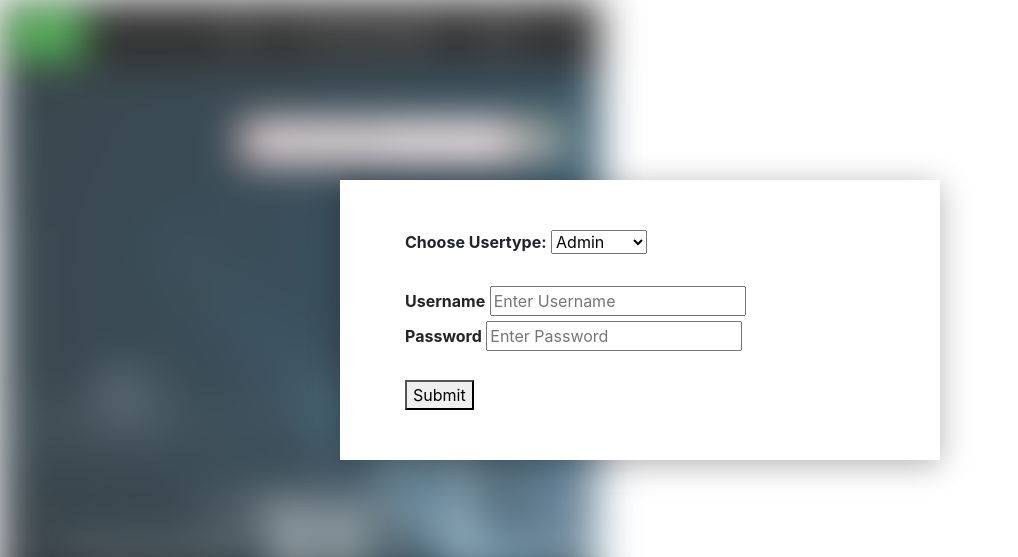
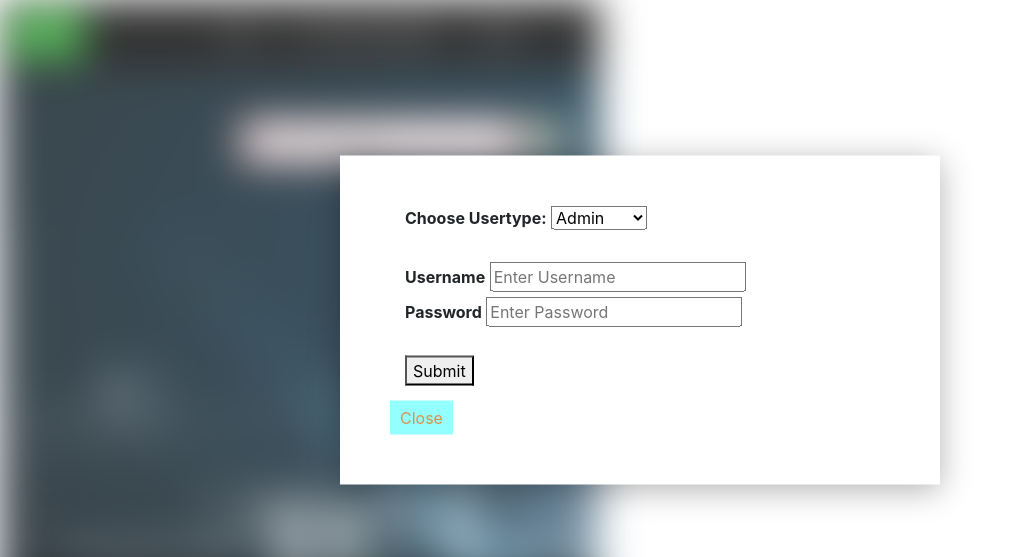
Before and after one commit to 111801034/JobSearch, a plain HTML site: page index.html in a window 1280 px wide. Both pictures are taken after a click on the link "Login". Shown: the top 557 px of the page, without its empty margins (0-1018 px from the left). Drawn offline with nearby package versions, Linux system fonts and the light colour scheme.

Commit message:
Update index.html
added close button form

```diff
--- a/index.html
+++ b/index.html
@@ -82,6 +82,7 @@
     		<button type="submit">Submit</button>
 	</div>
 	</form>
+	<a href = "#" onclick = "loginform()">Close</a>
 </div>
 <script type = "text/javascript">
 	function loginform(){
```
